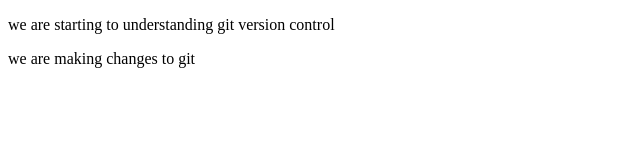
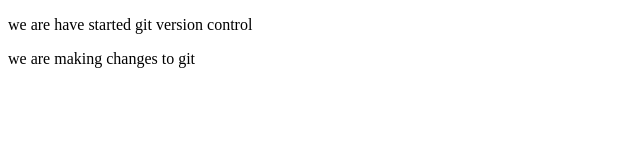
Before and after one commit to OGRAVITY-7/gittutor, a plain HTML site: page index.html in a window 1280 px wide. Shown: the whole page, without its empty margins (0-640 px from the left). Drawn offline with Linux system fonts and the light colour scheme.

Commit message:
index file altered in sit

```diff
--- a/index.html
+++ b/index.html
@@ -6,7 +6,7 @@
     <title>Git Version Control</title>
 </head>
 <body>
-    <p>we are starting to understanding git version control</p>
+    <p>we are have started git version control</p>
     <p>we are making changes to git</p>
 </body>
 </html>
```
